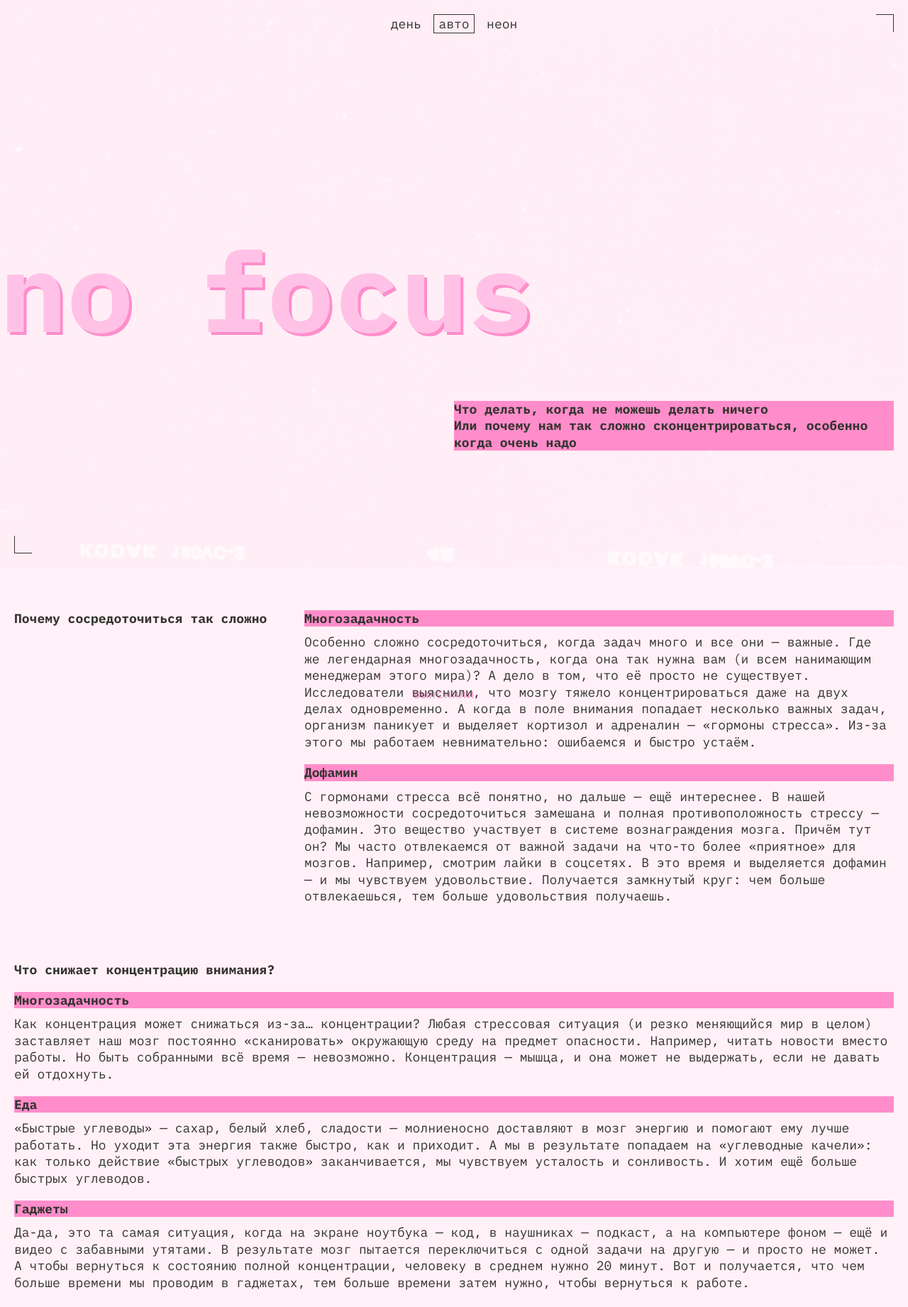
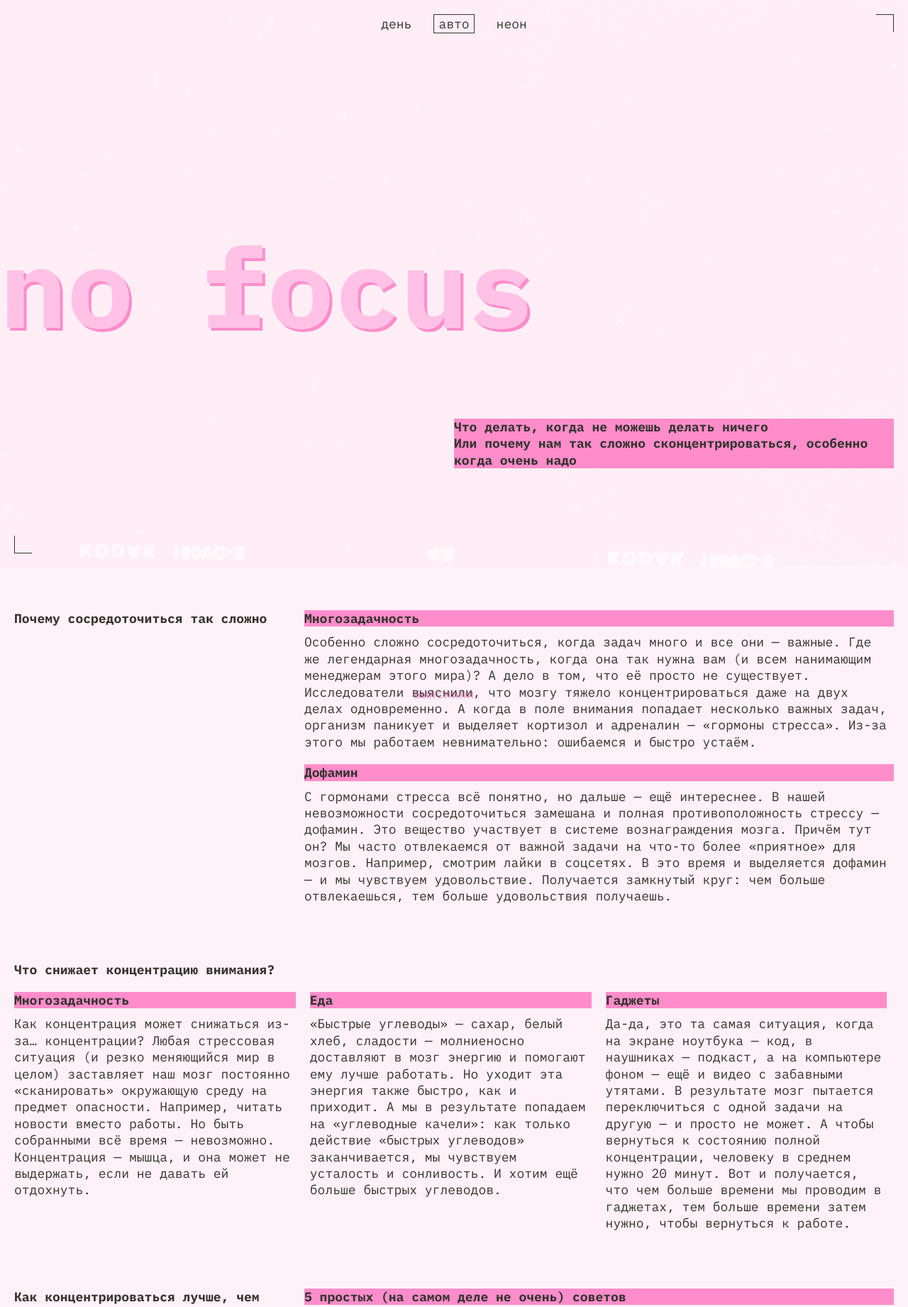
Before and after one commit to fenyadim/slozhno-sosredotochitsya, a plain HTML site: page index.html in a window 1280 px wide. Shown: the top 1842 px of the page at 71% size. Drawn offline with Linux system fonts and the light colour scheme.

Commit message:
Адаптив для всех экранов

```diff
--- a/styles/style.css
+++ b/styles/style.css
@@ -62,7 +62,7 @@
 }
 
 .header__title {
-    font-size: clamp(7.25rem, 7.0115rem + 1.0178vw, 7.5rem);
+    font-size: var(--title-size);
     line-height: 99px;
     color: var(--title-color);
     text-shadow: 4px 4px 0 var(--accent-color);
@@ -146,17 +146,8 @@
 }
 
 .content__wrapper {
-    display: flex;
-    flex-direction: column;
+    display: grid;
     gap: 20px;
-}
-
-.content__title-second {
-    /*margin-block-start: 20px;*/
-}
-
-.articles {
-    /*margin-block-start: 20px;*/
 }
 
 .articles__title {
@@ -198,9 +189,6 @@
 }
 
 .articles__gallery-image {
-}
-
-.articles__gallery-image {
     height: 100%;
     width: 100%;
     object-fit: cover;
@@ -234,20 +222,20 @@
 }
 
 .footer__title {
-    font-size: clamp(7.25rem, 7.0115rem + 1.0178vw, 7.5rem);
+    font-size: var(--title-size);
     color: var(--title-color);
     text-shadow: 2px 2px 0 var(--accent-color);
 }
 
 @media (width >= 768px) {
     .header {
-        grid-template-rows: 1.66fr 1fr 1.05fr;
+        grid-template-rows: 45% 26.6% auto;
     }
 
     .header__title {
-        font-size: clamp(7.5rem, 0.5625rem + 14.4531vw, 9.8125rem) ;
         margin-inline-start: -20px;
     }
+
     .header__description {
         justify-self: right;
         max-width: 50%;
@@ -273,7 +261,7 @@
 
     .articles__gallery-wrapper {
         display: grid;
-        height: 780px;
+        height: 100%;
         gap: 20px;
         grid-template-columns: repeat(3, 1fr);
         grid-template-areas:
@@ -285,6 +273,9 @@
 }
 
 @media (width >=1024px) {
+    .header {
+        grid-template-rows: 44% 31% auto;
+    }
     .header__theme-menu {
         justify-self: center;
         align-self: start;
@@ -292,5 +283,10 @@
     .header__theme-menu-list {
         grid-template-columns: repeat(3, auto);
         grid-template-rows: 1fr;
+        gap: 25px;
+    }
+
+    .content__section:nth-child(2n) .content__wrapper {
+        grid-template-columns: repeat(3, 32%);
     }
 }
--- a/styles/variables.css
+++ b/styles/variables.css
@@ -13,10 +13,12 @@
     --display-element-decor: flex;
 
     --global-padding: 10px;
+    --title-size: clamp(7.25rem, 7.0115rem + 1.0178vw, 7.5rem);
 }
 
 @media (width >= 768px) {
     :root {
         --global-padding: 20px;
+        --title-size: clamp(7.5rem, 0.5625rem + 14.4531vw, 9.8125rem);
     }
 }
```
